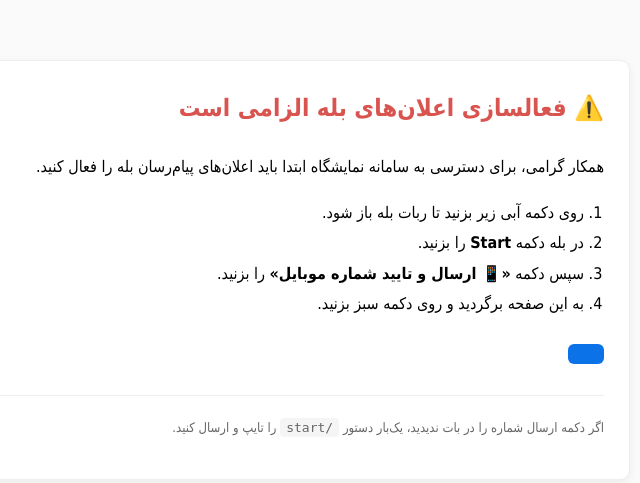
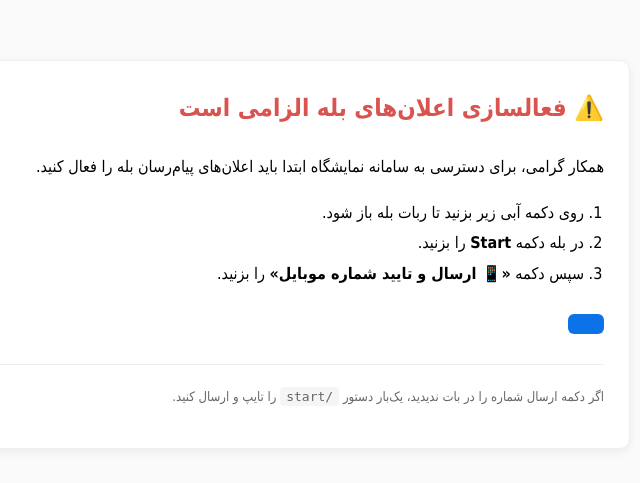
Before and after one commit to nahid7091/showroom, a FastAPI app: template templates/activate_bale.html in a window 1280 px wide. Shown: the top 483 px of the page, without its empty margins (356-996 px from the left). Run offline with FastAPI, Linux system fonts and the light colour scheme; the template is opened without the code that fills it, so the values that code supplies are empty.

Commit message:
Update activate_bale.html

```diff
--- a/templates/activate_bale.html
+++ b/templates/activate_bale.html
@@ -21,13 +21,13 @@
           <li>روی دکمه آبی زیر بزنید تا ربات بله باز شود.</li>
           <li>در بله دکمه <strong>Start</strong> را بزنید.</li>
           <li>سپس دکمه <strong>«📱 ارسال و تایید شماره موبایل»</strong> را بزنید.</li>
-          <li>به این صفحه برگردید و روی دکمه سبز بزنید.</li>
         </ol>
         <p style="margin-top:25px;">
-<a class="btn"
-   href="{{bale_link}}"
-   target="_blank"
-   rel="noopener noreferrer"></a>        </p>
+            <a class="btn"
+               href="{{bale_link}}"
+               target="_blank"
+               rel="noopener noreferrer"></a>
+        </p>
         <hr style="border:none; border-top:1px solid #eee; margin:20px 0;">
         <p class="muted">اگر دکمه ارسال شماره را در بات ندیدید، یک‌بار دستور <code>/start</code> را تایپ و ارسال کنید.</p>
       </div>
```
